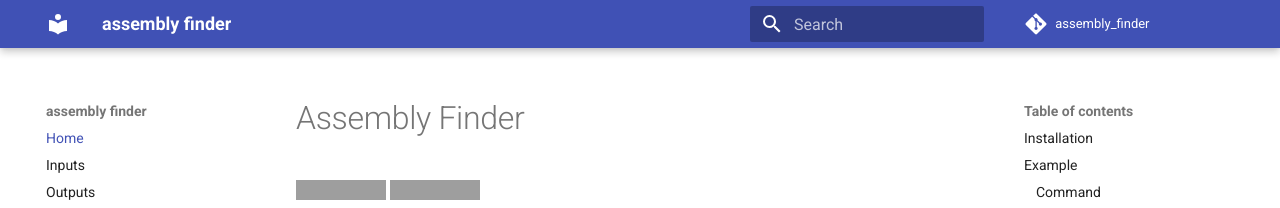
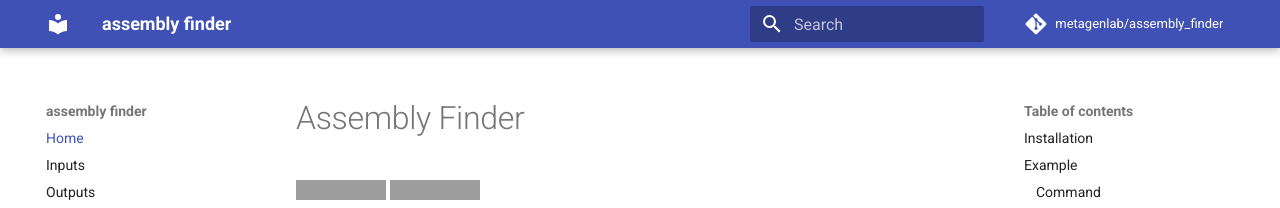
Before and after one commit to metagenlab/assembly_finder, an MkDocs documentation site: the page built from docs/index.md, in a window 1280 px wide. Shown: the top 208 px of the page. Built offline with MkDocs 1.6.1 and Material for MkDocs 9.7.7, drawn with Linux system fonts in a browser that asks for light colours; comment, search, counter and statistics services are not loaded; grey boxes are pictures that could not be loaded.

Commit message:
update repo_name

```diff
--- a/mkdocs.yml
+++ b/mkdocs.yml
@@ -1,6 +1,6 @@
 site_name: assembly finder
 repo_url: https://github.com/metagenlab/assembly_finder
-repo_name: assembly_finder
+repo_name: metagenlab/assembly_finder
 site_author: Farid Chaabane
 theme:
   name: material
```
